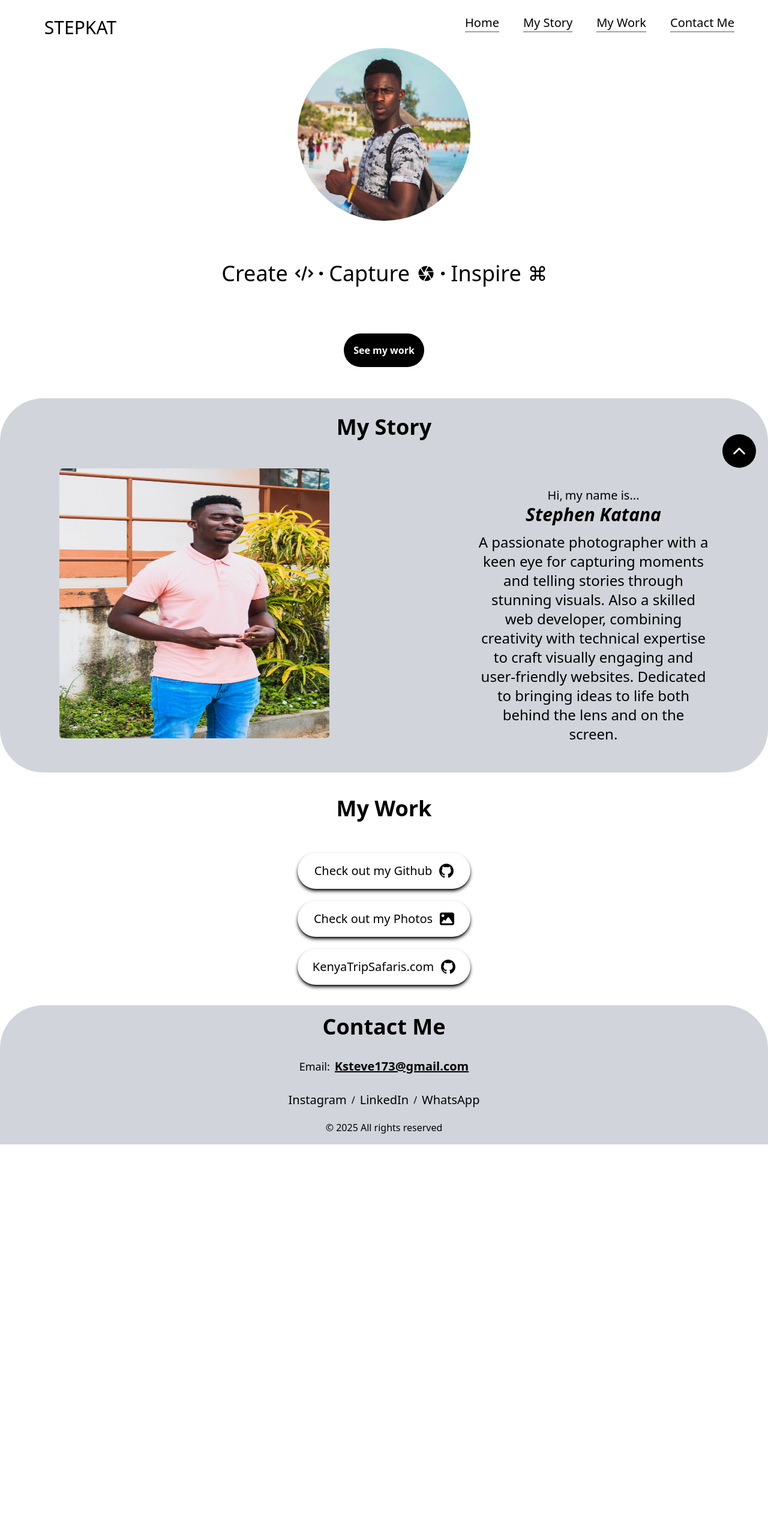
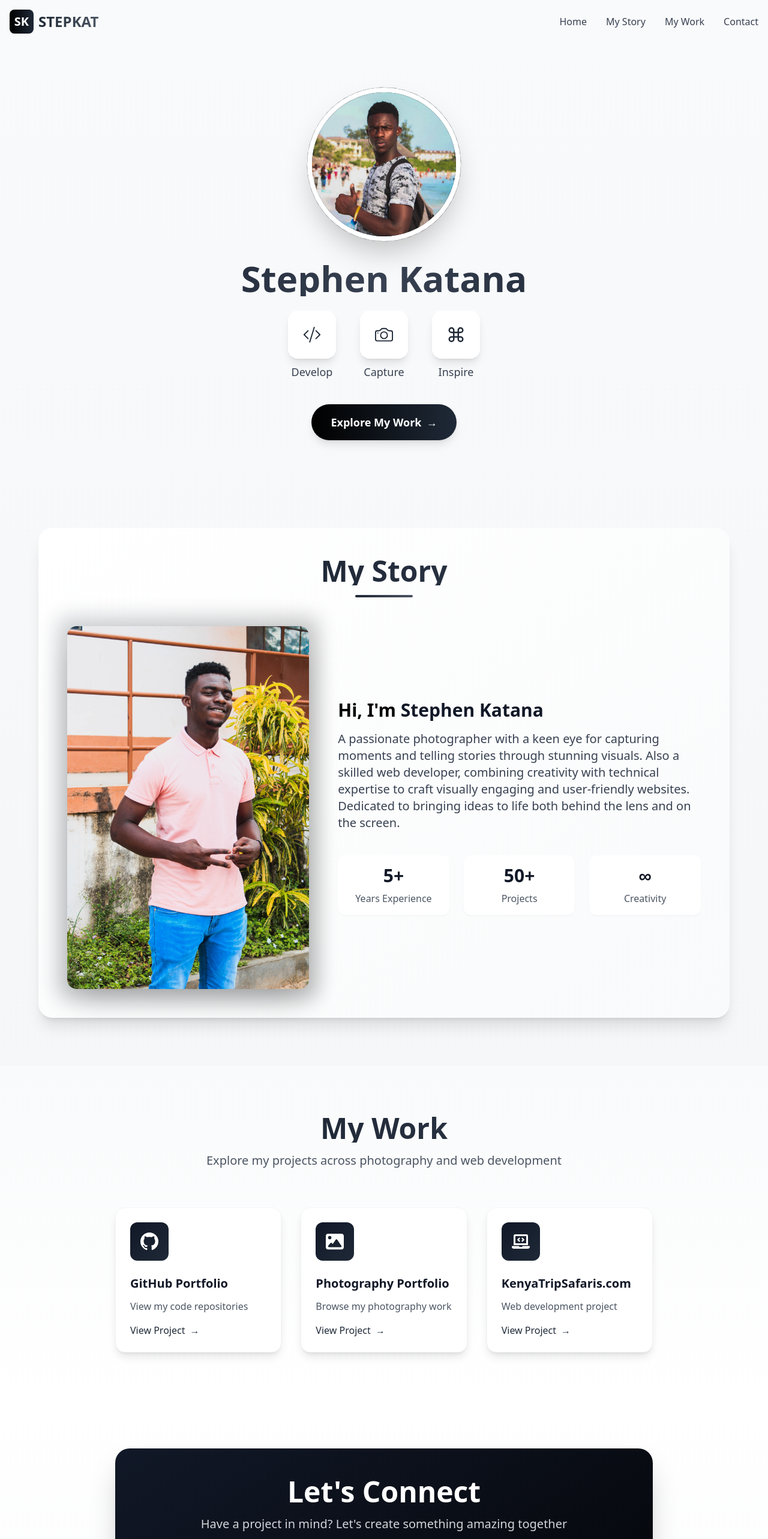
Before and after one commit to Stevekatana/The-Portfolio, a React (Vite) app: page / in a window 1280 px wide. Shown: the top 2566 px of the page at 60% size. Before the commit the page ends 1908 px from the top, so only its background shows below. Built offline with nearby package versions, Linux system fonts and the light colour scheme.

Commit message:
Revamped Version

```diff
--- a/src/App.jsx
+++ b/src/App.jsx
@@ -1,181 +1,361 @@
-import React, { useRef, useState } from 'react'
+import React, { useState, useEffect } from 'react'
 import Steve from '../src/assets/katana.jpg'
 import Katana from '../src/assets/Steve.jpg'
-import { BsGithub } from "react-icons/bs";
+import { BsGithub, BsLinkedin, BsInstagram, BsWhatsapp, BsCamera, BsCodeSlash } from "react-icons/bs";
 import { GiHamburgerMenu } from "react-icons/gi";
-import { FaCode } from "react-icons/fa6";
+import { FaImage } from "react-icons/fa6";
 import { FiCommand } from "react-icons/fi";
-import { MdCamera } from "react-icons/md";
-import { FaImage } from "react-icons/fa6";
-import { IoIosArrowUp } from "react-icons/io";
+import { MdEmail, MdArrowUpward } from "react-icons/md";
+import { FaLaptopCode } from "react-icons/fa";
 
 function App() {
-  const[active, setActive] = useState(false)
-  const dropDown = document.querySelector('#dropDown')
-  // const navRef = useRef(null)
-  const homeRef = useRef(null)
-  const aboutRef = useRef(null)
-  const workRef = useRef(null)
-  const contactRef = useRef(null)
+  const [isMenuOpen, setIsMenuOpen] = useState(false)
+  const [isScrolled, setIsScrolled] = useState(false)
+  const homeRef = React.useRef(null)
+  const aboutRef = React.useRef(null)
+  const workRef = React.useRef(null)
+  const contactRef = React.useRef(null)
 
+  // Handle scroll effects
+  useEffect(() => {
+    const handleScroll = () => {
+      setIsScrolled(window.scrollY > 50)
+    }
+    window.addEventListener('scroll', handleScroll)
+    return () => window.removeEventListener('scroll', handleScroll)
+  }, [])
 
-  function handleDropDown(){
-    setActive(true)
-    if(active){
-      dropDown.style.display = 'block'
-      setActive(false)
-    }
-    else if(!active){
-    dropDown.style.display = 'none'
-    }
+  const scrollToSection = (ref) => {
+    ref.current?.scrollIntoView({ behavior: 'smooth' })
+    setIsMenuOpen(false)
   }
 
-  function scrollToHome(){
-    homeRef.current?.scrollIntoView({behaviour: 'smooth'})
+  const menuItems = [
+    { label: 'Home', ref: homeRef },
+    { label: 'My Story', ref: aboutRef },
+    { label: 'My Work', ref: workRef },
+    { label: 'Contact', ref: contactRef }
+  ]
+
+  const socialLinks = [
+    { icon: <BsInstagram />, label: 'Instagram', url: 'https://www.instagram.com/_k.atana/', color: 'hover:text-pink-600' },
+    { icon: <BsLinkedin />, label: 'LinkedIn', url: 'https://www.linkedin.com/in/stephen-katana-b906ba261/', color: 'hover:text-blue-700' },
+    { icon: <BsWhatsapp />, label: 'WhatsApp', url: 'https://wa.me/254702270333', color: 'hover:text-green-600' }
+  ]
+
+  const workItems = [
+    {
+      title: 'GitHub Portfolio',
+      icon: <BsGithub className="text-3xl" />,
+      url: 'https://github.com/Stevekatana?tab=repositories',
+      description: 'View my code repositories'
+    },
+    {
+      title: 'Photography Portfolio',
+      icon: <FaImage className="text-3xl" />,
+      url: 'https://www.instagram.com/_k.atana/',
+      description: 'Browse my photography work'
+    },
+    {
+      title: 'KenyaTripSafaris.com',
+      icon: <FaLaptopCode className="text-3xl" />,
+      url: 'https://kenyatripsafaris.com',
+      description: 'Web development project'
     }
-  function scrollToAbout(){
-    aboutRef.current?.scrollIntoView({behaviour: 'smooth'})
-  }
-  function scrollToWork(){
-    workRef.current?.scrollIntoView({behaviour: 'smooth'})
-  }
-  function scrollToContact(){
-    contactRef.current?.scrollIntoView({behaviour: 'smooth'})
-  }
+  ]
+
   return (
-    <div>
-      <section className='flex items-center w-full fixed bg-white top-0 mb-10'>
-        <div onClick={scrollToHome} className=' flex items-center justify-center p-2 w-52 mt-5 lg:ml-10'>
-          <h1 className='text-3xl -ml-5 '>STEPKAT</h1>
+    <div className="font-sans bg-gradient-to-b from-gray-50 to-gray-100">
+      {/* Navigation */}
+      <nav className={`fixed w-full z-50 transition-all duration-300 ${isScrolled ? 'bg-white/95 backdrop-blur-md shadow-lg' : 'bg-transparent'}`}>
+        <div className="container mx-auto px-4 py-4">
+          <div className="flex items-center justify-between">
+            <div
+              onClick={() => scrollToSection(homeRef)}
+              className="flex items-center space-x-2 cursor-pointer group"
+            >
+              <div className="w-10 h-10 bg-gradient-to-r from-black to-gray-800 rounded-lg flex items-center justify-center">
+                <span className="text-white font-bold text-xl">SK</span>
               </div>
-        <div className='ml-10 flex-col absolute right-10 top-5 text-right p-2 bg-white'>
-          <GiHamburgerMenu onClick={handleDropDown} className='text-3xl text-center ml-20 lg:hidden'/>
-          <ul id='dropDown' className='hidden p-2 mt-5 lg:flex lg:items-center lg:gap-10 lg:-mt-3 lg:border-b-white'>
-            <li onClick={scrollToHome} className='text-xl hover:cursor-pointer hover:drop-shadow-xl transition-all delay-0 ease-in-out border-b-2 border-b-gray-400 border-b-solid'>
-              Home
-            </li>
-            <li onClick={scrollToAbout} className='text-xl hover:cursor-pointer hover:drop-shadow-xl transition-all delay-0 ease-in-out border-b-2 border-b-gray-400 border-b-solid'>
-              My Story
-            </li>
-            <li onClick={scrollToWork} className='text-xl hover:cursor-pointer hover:drop-shadow-xl transition-all delay-0 ease-in-out border-b-2 border-b-gray-400 border-b-solid'>
-              My Work
-            </li>
-            <li onClick={scrollToContact} className='text-xl hover:cursor-pointer hover:drop-shadow-xl transition-all delay-0 ease-in-out border-b-2 border-b-gray-400 border-b-solid'>
-              Contact Me
-            </li>
-          </ul>
+              <h1 className="text-2xl font-bold bg-gradient-to-r from-gray-800 to-gray-600 bg-clip-text text-transparent group-hover:scale-105 transition-transform">
+                STEPKAT
+              </h1>
             </div>
-      </section>
-      <section  ref={homeRef} className='mt-20'>
-        <div className='flex items-center justify-center mt-10 '>
-          <img src={Steve} alt="Image not found" className='w-60 h-60 rounded-full border-9 border-black border-solid lg:w-72 lg:h-72'/>
+
+            {/* Desktop Menu */}
+            <div className="hidden md:flex items-center space-x-8">
+              {menuItems.map((item, index) => (
+                <button
+                  key={index}
+                  onClick={() => scrollToSection(item.ref)}
+                  className="text-gray-700 hover:text-black font-medium relative group"
+                >
+                  {item.label}
+                  <span className="absolute -bottom-1 left-0 w-0 h-0.5 bg-black group-hover:w-full transition-all duration-300"></span>
+                </button>
+              ))}
             </div>
-        <div className='p-5 flex items-center justify-center'>
-          <div className='flex items-center mt-10'>
-            <h2 className='flex items-center p-2 text-xl lg:text-4xl'>
-              Create
-              <FaCode className='ml-3 text-xl lg:text-3xl'/>
+
+            {/* Mobile Menu Button */}
+            <button
+              onClick={() => setIsMenuOpen(!isMenuOpen)}
+              className="md:hidden p-2 rounded-lg hover:bg-gray-100 transition-colors"
+            >
+              <GiHamburgerMenu className="text-2xl text-gray-700" />
+            </button>
+          </div>
+
+          {/* Mobile Menu */}
+          {isMenuOpen && (
+            <div className="md:hidden mt-4 bg-white rounded-xl shadow-xl p-4 animate-fadeIn">
+              {menuItems.map((item, index) => (
+                <button
+                  key={index}
+                  onClick={() => scrollToSection(item.ref)}
+                  className="block w-full text-left py-3 px-4 text-gray-700 hover:bg-gray-50 hover:text-black rounded-lg transition-colors font-medium"
+                >
+                  {item.label}
+                </button>
+              ))}
+            </div>
+          )}
+        </div>
+      </nav>
+
+      {/* Hero Section */}
+      <section ref={homeRef} className="min-h-screen flex items-center justify-center pt-20 px-4">
+        <div className="container mx-auto text-center">
+          {/* Profile Image */}
+          <div className="relative w-48 h-48 md:w-64 md:h-64 mx-auto mb-8">
+            <div className="absolute inset-0 bg-gradient-to-r from-gray-800 to-black rounded-full transform rotate-3 animate-pulse-slow"></div>
+            <img
+              src={Steve}
+              alt="Stephen Katana"
+              className="relative w-full h-full rounded-full object-cover border-8 border-white shadow-2xl transform hover:scale-105 transition-transform duration-500"
+            />
+          </div>
+
+          {/* Tagline */}
+          <h2 className="text-4xl md:text-6xl font-bold mb-6 bg-gradient-to-r from-gray-900 via-gray-700 to-gray-900 bg-clip-text text-transparent">
+            Stephen Katana
           </h2>
-            <span className='text-4xl -mt-5 font-bold'>.</span>
-            <h2 className='flex items-center p-2 text-xl lg:text-4xl'>
-              Capture
-              <MdCamera className='ml-3 text-xl lg:text-3xl'/>
-            </h2>
-            <span className='text-4xl -mt-5 font-bold'>.</span>
-            <h2 className='flex items-center p-2 text-xl lg:text-4xl'>
-              Inspire
-              <FiCommand className='ml-3 text-xl lg:text-3xl'/>
-            </h2>
+
+          {/* Skills */}
+          <div className="flex flex-wrap justify-center gap-6 md:gap-10 mb-10">
+            {[
+              { icon: <BsCodeSlash />, label: 'Develop' },
+              { icon: <BsCamera />, label: 'Capture' },
+              { icon: <FiCommand />, label: 'Inspire' }
+            ].map((skill, index) => (
+              <div
+                key={index}
+                className="flex flex-col items-center group cursor-pointer"
+              >
+                <div className="w-16 h-16 md:w-20 md:h-20 rounded-2xl bg-white shadow-lg flex items-center justify-center group-hover:shadow-xl group-hover:scale-110 transition-all duration-300">
+                  <div className="text-2xl md:text-3xl text-gray-800 group-hover:text-black">
+                    {skill.icon}
                   </div>
                 </div>
-        <div className='flex items-center justify-center p-3 mt-10'>
-          <button onClick={scrollToWork} className='bg-black p-4 rounded-full text-white font-bold'>See my work</button>
+                <span className="mt-2 text-lg font-medium text-gray-700">
+                  {skill.label}
+                </span>
+              </div>
+            ))}
+          </div>
+
+          {/* CTA Button */}
+          <button
+            onClick={() => scrollToSection(workRef)}
+            className="px-8 py-4 bg-gradient-to-r from-black to-gray-800 text-white rounded-full font-semibold text-lg shadow-lg hover:shadow-xl hover:scale-105 transform transition-all duration-300 group"
+          >
+            Explore My Work
+            <span className="ml-2 inline-block group-hover:translate-x-1 transition-transform">→</span>
+          </button>
         </div>
       </section>
 
-      <section ref={aboutRef} className='bg-gray-300 h-auto1 p-7 rounded-whoop mt-10'>
-        <div className='flex items-center justify-center mb-5'>
-          <h1 className='font-semibold text-3xl lg:text-4xl'>My Story</h1>
+      {/* About Section */}
+      <section ref={aboutRef} className="py-20 px-4">
+        <div className="container mx-auto max-w-6xl">
+          <div className="bg-gradient-to-br from-white to-gray-50 rounded-3xl shadow-xl p-8 md:p-12">
+            <div className="text-center mb-12">
+              <h2 className="text-4xl md:text-5xl font-bold mb-4 bg-gradient-to-r from-gray-900 to-gray-700 bg-clip-text text-transparent">
+                My Story
+              </h2>
+              <div className="w-24 h-1 bg-gradient-to-r from-gray-800 to-gray-600 mx-auto rounded-full"></div>
             </div>
-        <div className='lg:flex items-center justify-center'>
-          <div className='flex items-center justify-center lg:-ml-34 lg:mr-10'>
-            <img src={Katana} alt="Image not found" className='rounded-md w-72 h-72 lg:w-sp lg:h-sp'/>
-          </div>
-          <div className='lg:ml-52 lg:mt-5'>
-            <div className='flex items-center justify-center mt-10'>
-              <div>
-                <div className='flex items-center justify-center'>
-                  <spa className='lg:text-xl'>Hi,</spa>
-                  <span className='ml-1 lg:text-xl'>my name is...</span>
-                </div>
-                <h2 className='font-semibold text-2xl italic lg:text-3xl'>Stephen Katana</h2>
+
+            <div className="flex flex-col lg:flex-row items-center gap-12">
+              {/* Image */}
+              <div className="lg:w-2/5">
+                <div className="relative">
+                  <div className="absolute -inset-4 bg-gradient-to-r from-gray-800 to-black rounded-2xl opacity-20 blur-lg"></div>
+                  <img
+                    src={Katana}
+                    alt="Stephen Katana"
+                    className="relative rounded-2xl shadow-2xl w-full h-auto transform hover:scale-[1.02] transition-transform duration-500"
+                  />
                 </div>
               </div>
-            <div className='w-full text-center mt-3  mb-5 lg:w-96'>
-              <p className='lg:text-2xl'>A passionate photographer with a keen eye for capturing moments and telling stories through stunning visuals. Also a skilled web developer, combining creativity with technical expertise to craft visually engaging and user-friendly websites. Dedicated to bringing ideas to life both behind the lens and on the screen.</p>
+
+              {/* Content */}
+              <div className="lg:w-3/5">
+                <div className="mb-8">
+                  <h3 className="text-2xl md:text-3xl font-bold mb-4">
+                    Hi, I'm <span className="text-gray-900">Stephen Katana</span>
+                  </h3>
+                  <p className="text-lg md:text-xl text-gray-700 leading-relaxed">
+                    A passionate photographer with a keen eye for capturing moments and telling stories through stunning visuals.
+                    Also a skilled web developer, combining creativity with technical expertise to craft visually engaging and
+                    user-friendly websites. Dedicated to bringing ideas to life both behind the lens and on the screen.
+                  </p>
+                </div>
+
+                {/* Stats */}
+                <div className="grid grid-cols-2 md:grid-cols-3 gap-6 mt-10">
+                  {[
+                    { value: '5+', label: 'Years Experience' },
+                    { value: '50+', label: 'Projects' },
+                    { value: '∞', label: 'Creativity' }
+                  ].map((stat, index) => (
+                    <div key={index} className="text-center p-4 bg-white rounded-xl shadow-sm hover:shadow-md transition-shadow">
+                      <div className="text-3xl font-bold text-gray-900 mb-2">{stat.value}</div>
+                      <div className="text-gray-600">{stat.label}</div>
+                    </div>
+                  ))}
+                </div>
+              </div>
             </div>
           </div>
         </div>
       </section>
 
-      <section  ref={workRef}className='flex items-center justify-center mt-10 w-full'>
-        <div>
-          <div className='flex items-center justify-center mb-5'>
-            <h1 className='font-semibold text-3xl lg:text-4xl'>My Work</h1>
+      {/* Work Section */}
+      <section ref={workRef} className="py-20 px-4 bg-gradient-to-b from-gray-50 to-white">
+        <div className="container mx-auto">
+          <div className="text-center mb-16">
+            <h2 className="text-4xl md:text-5xl font-bold mb-4 bg-gradient-to-r from-gray-900 to-gray-700 bg-clip-text text-transparent">
+              My Work
+            </h2>
+            <p className="text-xl text-gray-600 max-w-2xl mx-auto">
+              Explore my projects across photography and web development
+            </p>
           </div>
-          <div className='w-96 h-72 flex items-center justify-center p-4 '>
-            <div>
-              <a  href='https://github.com/Stevekatana?tab=repositories'
-                  target='blank'
-                  className='text-center text-xl flex items-center justify-center gap-3 shadow-md shadow-black border-5 border-solid border-black p-4 rounded-whoop hover:bg-black hover:text-white lg:w-72'>
-                Check out my Github
-                <BsGithub className='text-2xl'/>
+
+          <div className="max-w-4xl mx-auto grid md:grid-cols-3 gap-8">
+            {workItems.map((item, index) => (
+              <a
+                key={index}
+                href={item.url}
+                target="_blank"
+                rel="noopener noreferrer"
+                className="group block"
+              >
+                <div className="bg-white rounded-2xl p-6 shadow-lg hover:shadow-2xl transform hover:-translate-y-2 transition-all duration-300 h-full border border-gray-100">
+                  <div className="w-16 h-16 rounded-xl bg-gradient-to-br from-gray-900 to-gray-800 flex items-center justify-center mb-6 group-hover:scale-110 transition-transform">
+                    <div className="text-white">{item.icon}</div>
+                  </div>
+                  <h3 className="text-xl font-bold mb-3 text-gray-900 group-hover:text-black">
+                    {item.title}
+                  </h3>
+                  <p className="text-gray-600 mb-4">
+                    {item.description}
+                  </p>
+                  <div className="inline-flex items-center text-gray-800 font-medium group-hover:text-black">
+                    View Project
+                    <span className="ml-2 transform group-hover:translate-x-2 transition-transform">→</span>
+                  </div>
+                </div>
               </a>
-              <a  href='https://www.instagram.com/_k.atana/' target='_blank'
-              className=' mt-5 text-xl flex items-center justify-center gap-3 shadow-md shadow-black border-5 border-solid border-black p-4 rounded-whoop hover:bg-black hover:text-white lg:w-72'>
-                Check out my Photos
-                <FaImage  className='text-2xl'/>
+            ))}
+          </div>
+        </div>
+      </section>
+
+      {/* Contact Section */}
+      <section ref={contactRef} className="py-20 px-4 bg-gradient-to-b from-white to-gray-50">
+        <div className="container mx-auto max-w-4xl">
+          <div className="bg-gradient-to-br from-gray-900 to-black text-white rounded-3xl p-8 md:p-12 shadow-2xl">
+            <div className="text-center mb-12">
+              <h2 className="text-4xl md:text-5xl font-bold mb-4">
+                Let's Connect
+              </h2>
+              <p className="text-xl text-gray-300">
+                Have a project in mind? Let's create something amazing together
+              </p>
+            </div>
+
+            {/* Email */}
+            <div className="flex flex-col items-center mb-10">
+              <div className="flex items-center justify-center space-x-4 mb-6">
+                <div className="w-12 h-12 rounded-full bg-gradient-to-r from-blue-600 to-cyan-500 flex items-center justify-center">
+                  <MdEmail className="text-2xl" />
+                </div>
+                <a
+                  href="mailto:ksteve173@gmail.com"
+                  className="text-2xl font-bold hover:text-cyan-300 transition-colors"
+                >
+                  ksteve173@gmail.com
                 </a>
-              <a  href='https://kenyatripsafaris.com'
-                  target='blank'
-                  className='text-center mt-5 text-xl flex items-center justify-center gap-3 shadow-md shadow-black border-5 border-solid border-black p-4 rounded-whoop hover:bg-black hover:text-white lg:w-72'>
-                KenyaTripSafaris.com
-                <BsGithub className='text-2xl'/>
+              </div>
+            </div>
+
+            {/* Social Links */}
+            <div className="flex flex-wrap justify-center gap-8">
+              {socialLinks.map((social, index) => (
+                <a
+                  key={index}
+                  href={social.url}
+                  target="_blank"
+                  rel="noopener noreferrer"
+                  className={`flex flex-col items-center group ${social.color}`}
+                >
+                  <div className="w-14 h-14 rounded-full bg-white/10 flex items-center justify-center group-hover:bg-white/20 transition-all mb-3">
+                    <div className="text-2xl">{social.icon}</div>
+                  </div>
+                  <span className="font-medium">{social.label}</span>
                 </a>
+              ))}
+            </div>
 
+            {/* Footer */}
+            <div className="text-center mt-12 pt-8 border-t border-white/20">
+              <p className="text-gray-400">
+                &copy; {new Date().getFullYear()} Stephen Katana. All rights reserved.
+              </p>
+              <p className="text-gray-500 text-sm mt-2">
+                Crafted with passion and precision
+              </p>
             </div>
           </div>
         </div>
       </section>
 
-      <section ref={contactRef} className='bg-gray-300 rounded-tl-whoop rounded-tr-whoop p-4'>
-        <div>
-          <div className='flex items-center justify-center mb-5'>
-            <h1 className='font-semibold text-3xl lg:text-4xl'>Contact Me</h1>
-          </div>
-          <div>
-            <div className='p-3 flex items-center justify-center mb-4'>
-              <span className='text-lg mr-2'>Email: </span>
-              <span>
-                <a href="mailto:ksteve173@gmail.com" className='text-xl underline font-semibold'>Ksteve173@gmail.com</a>
-              </span>
-            </div>
-            <div className='flex items-center justify-center'>
-              <a href='https://www.instagram.com/_k.atana/' target='_blank' className='text-xl'>Instagram</a>
-              <span className='ml-2 mr-2'>/</span>
-              <a href='https://www.linkedin.com/in/stephen-katana-b906ba261/' target='_blank' className='text-xl'>LinkedIn</a>
-              <span className='ml-2 mr-2'>/</span>
-              <a href='https://wa.me/254702270333' target='_blank' className='text-xl'>WhatsApp</a>
-            </div>
-            <div className='text-center mt-5'>
-              <p>&copy; 2025 All rights reserved </p>
-            </div>
-          </div>
-        </div>
-      </section>
-      <div onClick={scrollToHome} className='bg-black text-white flex items-center justify-center w-14 h-14 fixed bottom-5 right-5 rounded-full'>
-        <IoIosArrowUp  className='text-3xl'/>
-      </div>
+      {/* Scroll to Top Button */}
+      <button
+        onClick={() => scrollToSection(homeRef)}
+        className={`fixed bottom-8 right-8 w-14 h-14 rounded-full bg-gradient-to-r from-black to-gray-800 text-white shadow-lg flex items-center justify-center transform hover:scale-110 transition-all duration-300 ${isScrolled ? 'translate-y-0 opacity-100' : 'translate-y-10 opacity-0'}`}
+      >
+        <MdArrowUpward className="text-2xl" />
+      </button>
+
+      {/* Custom CSS for animations */}
+      <style jsx>{`
+        @keyframes fadeIn {
+          from { opacity: 0; transform: translateY(-10px); }
+          to { opacity: 1; transform: translateY(0); }
+        }
+        @keyframes pulseSlow {
+          0%, 100% { opacity: 1; }
+          50% { opacity: 0.8; }
+        }
+        .animate-fadeIn {
+          animation: fadeIn 0.3s ease-out;
+        }
+        .animate-pulse-slow {
+          animation: pulseSlow 3s ease-in-out infinite;
+        }
+      `}</style>
     </div>
   )
 }
```
Also changed, not shown: 1 other file (tests, documents, lock files or other folders). Lines whose indentation alone changed are shown as unchanged.
